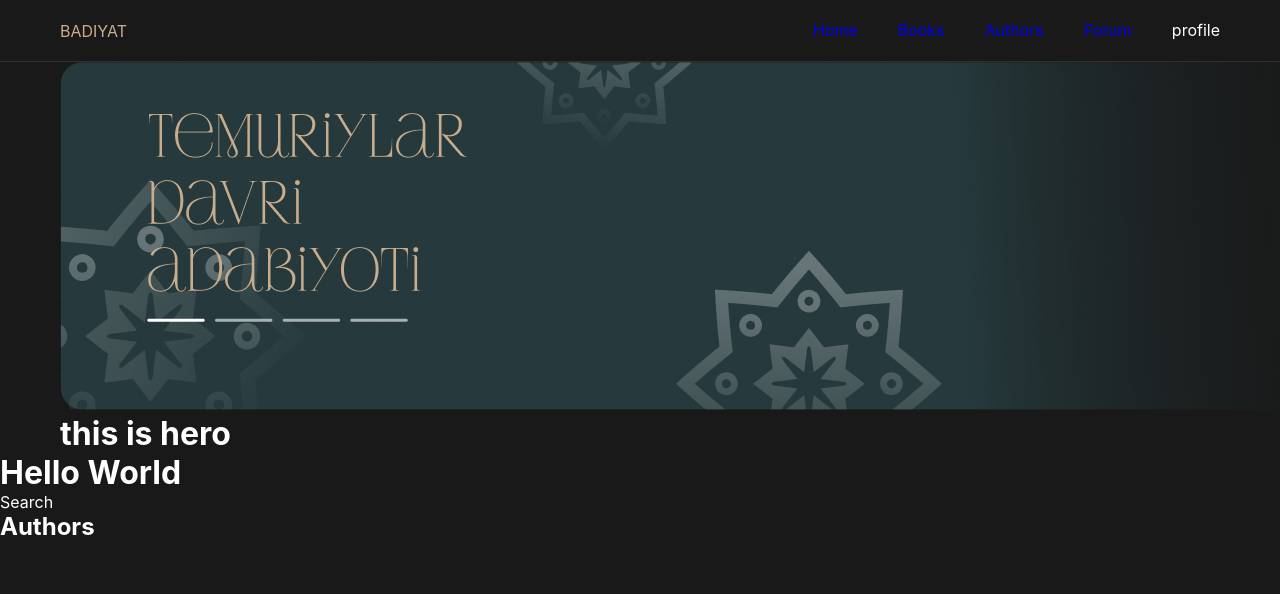
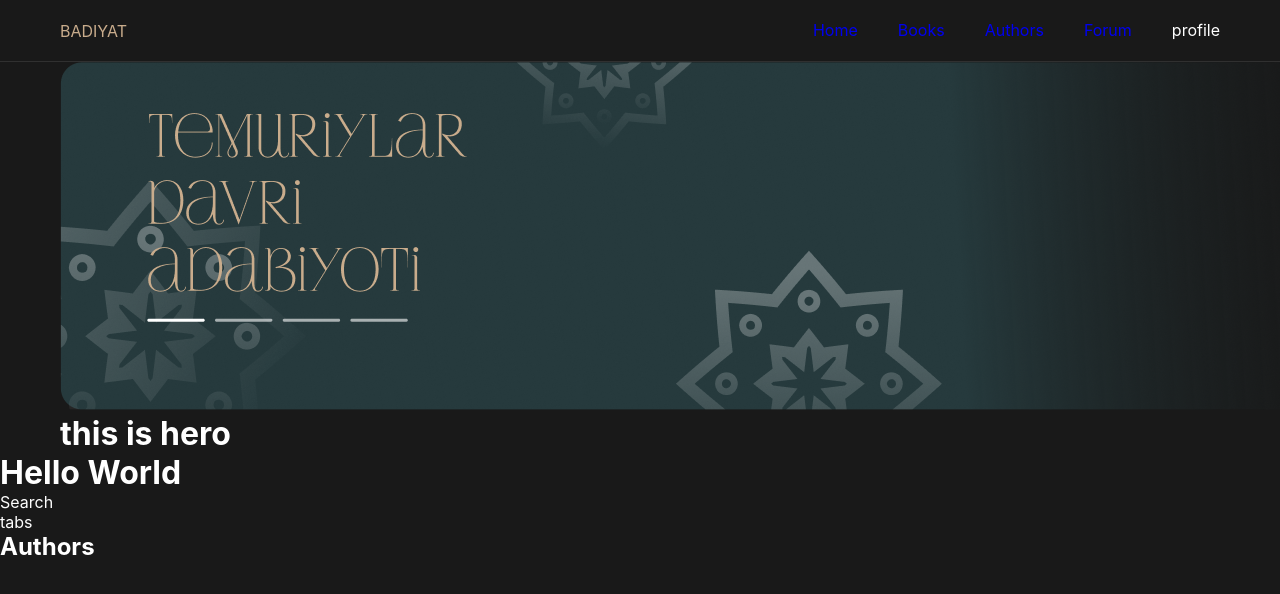
Before and after one commit to Akhmadjon-dev/book-store, a React (Create React App) app: page /home/authors in a window 1280 px wide. Shown: the top 594 px of the page. Built offline with nearby package versions, Linux system fonts and the light colour scheme; sample sign-in values are in the browser's storage.

Commit message:
tabs added

```diff
--- /dev/null
+++ b/src/components/Tabs/index.jsx
@@ -0,0 +1,9 @@
+import React from 'react';
+
+function Tabs() {
+  return <div>
+      tabs
+  </div>;
+}
+
+export default Tabs;
--- a/src/container/Authors/index.jsx
+++ b/src/container/Authors/index.jsx
@@ -1,7 +1,9 @@
 import React from 'react';
+import Tabs from '../../components/Tabs';
 
 function Authors() {
   return <div>
+        <Tabs />
         <h2>Authors</h2>
   </div>;
 }
--- a/src/container/Books/index.jsx
+++ b/src/container/Books/index.jsx
@@ -1,7 +1,10 @@
 import React from 'react';
+import Tabs from '../../components/Tabs';
 
 function Books() {
   return <div>
+
+      <Tabs />
       <h2>books</h2>
   </div>;
 }
```
